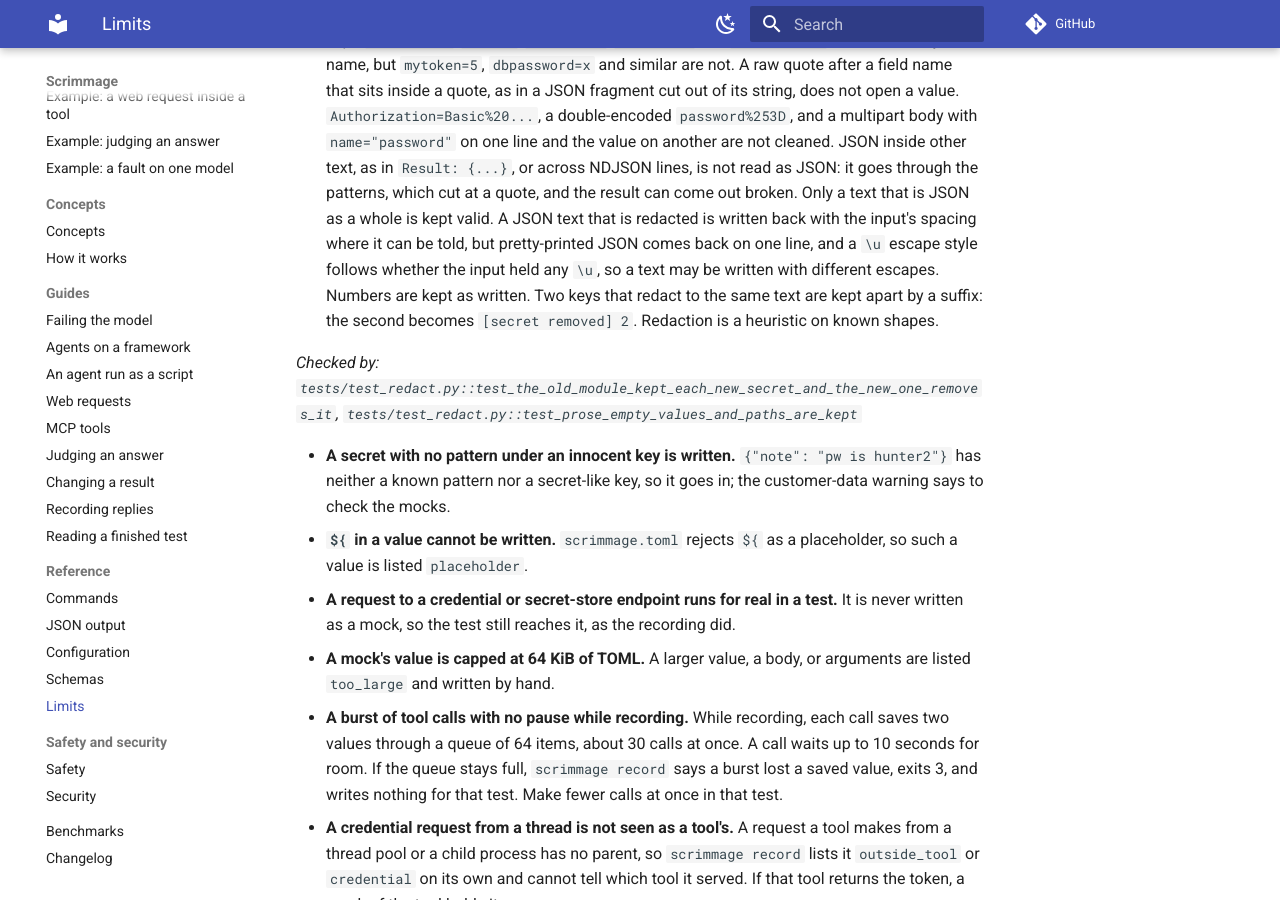
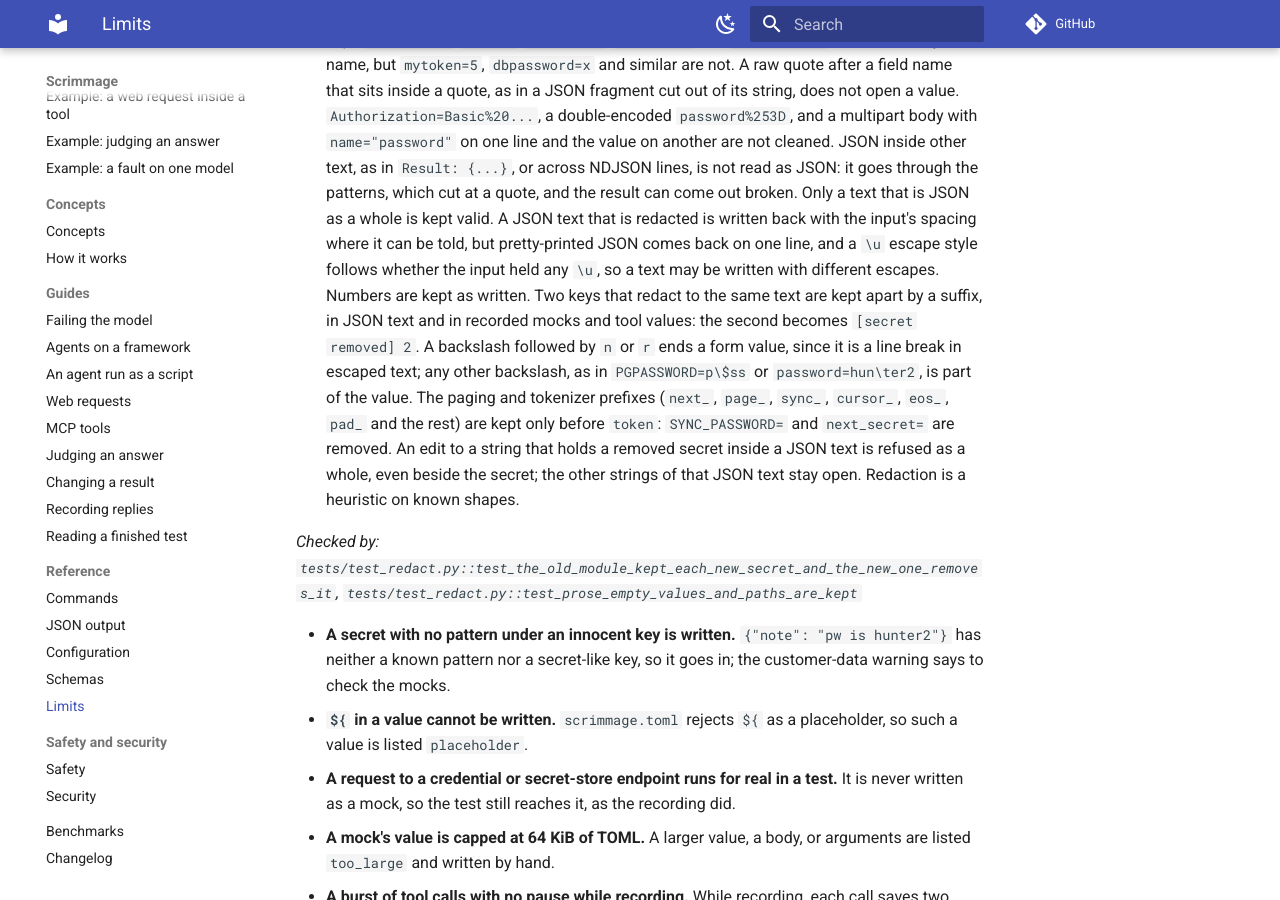
Before and after one commit to ManishKumar97/scrimmage, an MkDocs documentation site: the page built from docs/limits.md, in a window 1280 px wide and 900 px high, scrolled down 9682 px. Built offline with MkDocs 1.6.1 and Material for MkDocs 9.7.7, drawn with Linux system fonts in a browser that asks for light colours; comment, search, counter and statistics services are not loaded.

Commit message:
docs(redact): list rule names, the Basic minimum and the new limits

```diff
--- a/docs/limits.md
+++ b/docs/limits.md
@@ -108,7 +108,10 @@
   `Authorization=Basic%20...`, a double-encoded `password%253D`, and a multipart body with `name="password"` on one line and the value on another are not cleaned.
   JSON inside other text, as in `Result: {...}`, or across NDJSON lines, is not read as JSON: it goes through the patterns, which cut at a quote, and the result can come out broken. Only a text that is JSON as a whole is kept valid.
   A JSON text that is redacted is written back with the input's spacing where it can be told, but pretty-printed JSON comes back on one line, and a `\u` escape style follows whether the input held any `\u`, so a text may be written with different escapes. Numbers are kept as written.
-  Two keys that redact to the same text are kept apart by a suffix: the second becomes `[secret removed] 2`.
+  Two keys that redact to the same text are kept apart by a suffix, in JSON text and in recorded mocks and tool values: the second becomes `[secret removed] 2`.
+  A backslash followed by `n` or `r` ends a form value, since it is a line break in escaped text; any other backslash, as in `PGPASSWORD=p\$ss` or `password=hun\ter2`, is part of the value.
+  The paging and tokenizer prefixes (`next_`, `page_`, `sync_`, `cursor_`, `eos_`, `pad_` and the rest) are kept only before `token`: `SYNC_PASSWORD=` and `next_secret=` are removed.
+  An edit to a string that holds a removed secret inside a JSON text is refused as a whole, even beside the secret; the other strings of that JSON text stay open.
   Redaction is a heuristic on known shapes.
 
   *Checked by: `tests/test_redact.py::test_the_old_module_kept_each_new_secret_and_the_new_one_removes_it`, `tests/test_redact.py::test_prose_empty_values_and_paths_are_kept`*
```
Also changed, not shown: docs/recording.md (+1 -0 lines), docs/security.md (+3 -1 lines).
